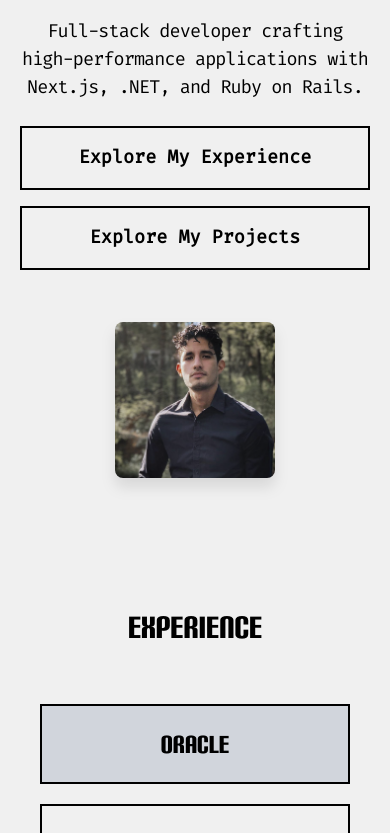
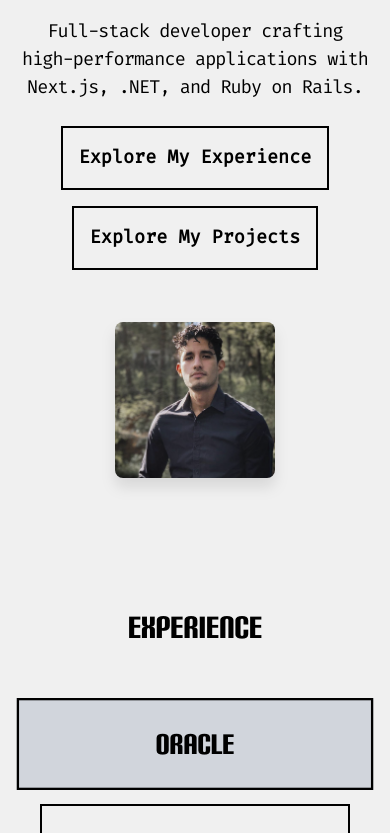
Before and after one commit to ElGuitarrero/PortafolioBrutalista, a Next.js app: page / in a window 390 px wide. Shown: the part 1080-1913 px from the top of the page. Built offline with nearby package versions, Linux system fonts and the light colour scheme.

Commit message:
Enhance UI components: update image sizes, improve button transitions, and add HTML support for project details

```diff
--- a/src/app/components/Contact.tsx
+++ b/src/app/components/Contact.tsx
@@ -14,12 +14,12 @@ const Contacto = () => {
 
             <div className="flex flex-col">
                 <div className="flex flex-col items-center mt-5 gap-2">
-                    <Image width={12} height={12} src="/company-logos/email.png" alt="" className="w-12 aspect-1/1 grayscale"/>
+                    <Image width={64} height={64} src="/company-logos/email.png" alt="" className="w-12 aspect-1/1 grayscale"/>
                     <a href="mailto:alejandrofariaslozoya@gmail.com" className="text-md font-[FiraCode]">alejandrofariaslozoya@gmail.com</a>
                 </div>
 
                 <div className="flex flex-col items-center mt-5 gap-2">
-                    <Image width={12} height={12} src="/company-logos/Linkedin-Icon.png" alt="" className="w-12 aspect-1/1 grayscale"/>
+                    <Image width={64} height={64} src="/company-logos/Linkedin-Icon.png" alt="" className="w-12 aspect-1/1 grayscale"/>
                     <a href="https://www.linkedin.com/in/cfariaslozoya/" className="text-md font-[FiraCode]">LinkedIn</a>
                 </div>
             </div>
--- a/src/app/components/Experience.tsx
+++ b/src/app/components/Experience.tsx
@@ -121,8 +121,8 @@ const Experience = () => {
                                 onClick={() => handleChangeCompany(elem)}
                                 className={`
                                 w-full lg:w-11/12 h-20 md:h-24 text-black border-2 border-black
-                                transition duration-300 ease-in-out
-                                ${selectedCompany === elem ? 'bg-gray-300' : 'bg-[rgb(240,240,240)]'}
+                                transition-all duration-300 hover:scale-103
+                                ${selectedCompany === elem ? 'bg-gray-300 scale-115 hover:scale-115' : 'bg-[rgb(240,240,240)]'}
                             `}
                                 id={elem}
                             >
--- a/src/app/components/Hero.tsx
+++ b/src/app/components/Hero.tsx
@@ -1,7 +1,11 @@
 import "@/app/components/debug.css";
 import Image from "next/image";
 
-const Hero = () => (
+const Hero = () => {
+
+    const estiloBoton = `border-2 cursor-pointer p-4 md:p-5 font-black text-lg transition-all duration-300 hover:scale-110 hover:bg-gray-200`
+
+    return (
         <section
             id="home"
             className="h-screen flex flex-col lg:flex-row justify-center items-center gap-8 px-5 py-10 font-[FiraCode]"
@@ -15,12 +19,16 @@ const Hero = () => (
                     Full-stack developer crafting high-performance applications with Next.js, .NET, and Ruby on Rails.
                 </p>
                 <div className="flex flex-col sm:flex-row gap-4 justify-center lg:justify-start">
-                <button className="border-2 p-4 md:p-5 font-black text-lg">
-                    <a href="#experience">Explore My Experience</a>
+                    <a href="#experience">
+                        <button className={`${estiloBoton}`}>
+                            Explore My Experience
                         </button>
-                <button className="border-2 p-4 md:p-5 font-black text-lg">
-                    <a href="#projects">Explore My Projects</a>
+                    </a>
+                    <a href="#projects">
+                        <button className={`${estiloBoton}`}>
+                            Explore My Projects
                         </button>
+                    </a>
                 </div>
             </div>
 
@@ -36,5 +44,6 @@ const Hero = () => (
             </div>
         </section>
     );
+}
 
 export default Hero;
--- a/src/app/components/Projects.tsx
+++ b/src/app/components/Projects.tsx
@@ -19,7 +19,7 @@ const proyectos:ProyectoProp[] = [
     },
     {
         nombre: "Daniel Etienne Website",
-        detalles: "Developed a modern and visually engaging website for renowned DJ Daniel Etienne, showcasing his music, events, and personal brand. Focused on creating a seamless user experience with responsive design, interactive elements, and optimized performance to captivate his audience.",
+        detalles: "Developed a modern and visually engaging website for renowned DJ Daniel Etienne, showcasing his music, events, and personal brand. Focused on creating a seamless user experience with responsive design, interactive elements, and optimized performance to captivate his audience.<br/><br/> <a href='www.danieletienne.com' class='text-gray-600' >Daniel Etienne Website</a>",
         imagen: "/proyectos/dj.png"
     },
     {
@@ -36,13 +36,16 @@ const Proyecto = (informacion:ProyectoProp) => {
         <div className="flex flex-col lg:flex-row lg:gap-10 lg:mx-5 lg:border-y-3">
             {/* Imagen */}
             <div className="basis-4/8 flex justify-center items-center lg:p-5">
-                <Image width={400} height={600} src={informacion.imagen} className='aspect-20/12 object-cover w-1/1 i lg:rounded-md drop-shadow-2xl' alt="" />
+                <Image width={1440} height={1024} src={informacion.imagen} className='aspect-20/12 object-cover w-1/1 i lg:rounded-md drop-shadow-2xl' alt="" />
             </div>
 
             {/* Informacion del proyecto */}
             <div className='basis-4/8  p-5 lg:py-20 flex flex-col gap-5'>
                 <p className='text-5xl font-[carbon]'>{informacion.nombre}</p>
-                <p className='text-xl font-extralight font-[FiraCode] tracking-tight'>{informacion.detalles}</p>
+                <div
+                    className='text-xl font-extralight font-[FiraCode] tracking-tight'
+                    dangerouslySetInnerHTML={{ __html: informacion.detalles }}
+                />
             </div>
         </div>
     )
```
Lines whose indentation alone changed are shown as unchanged.
